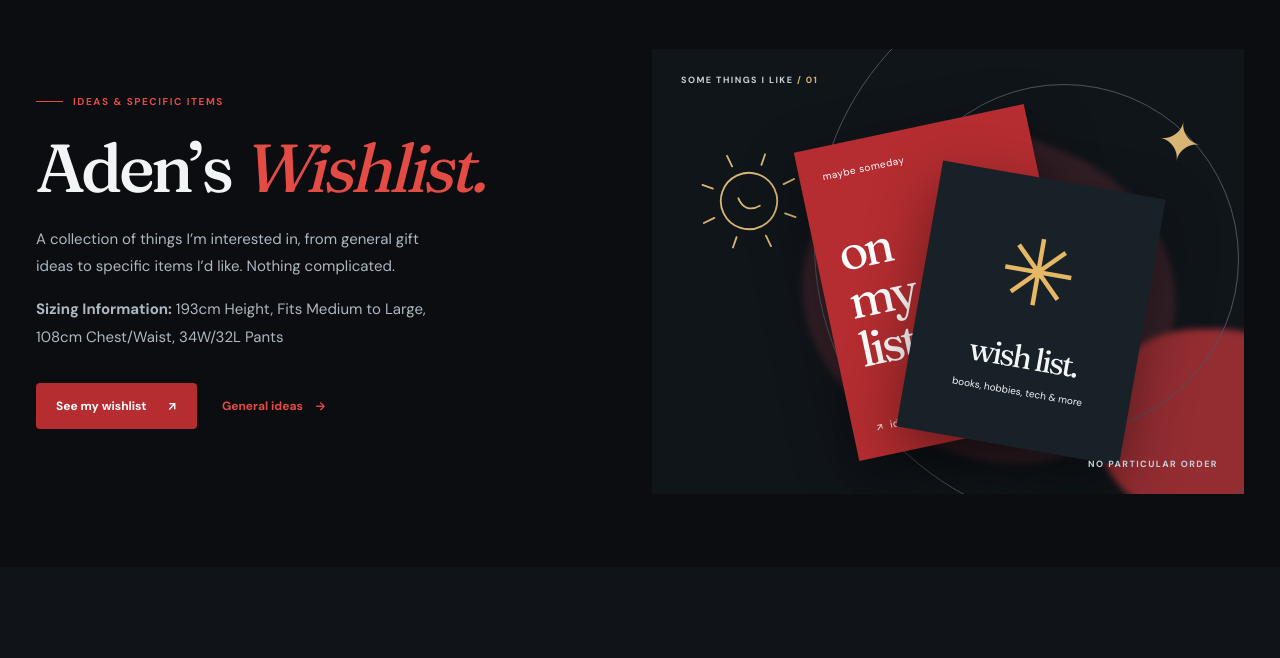
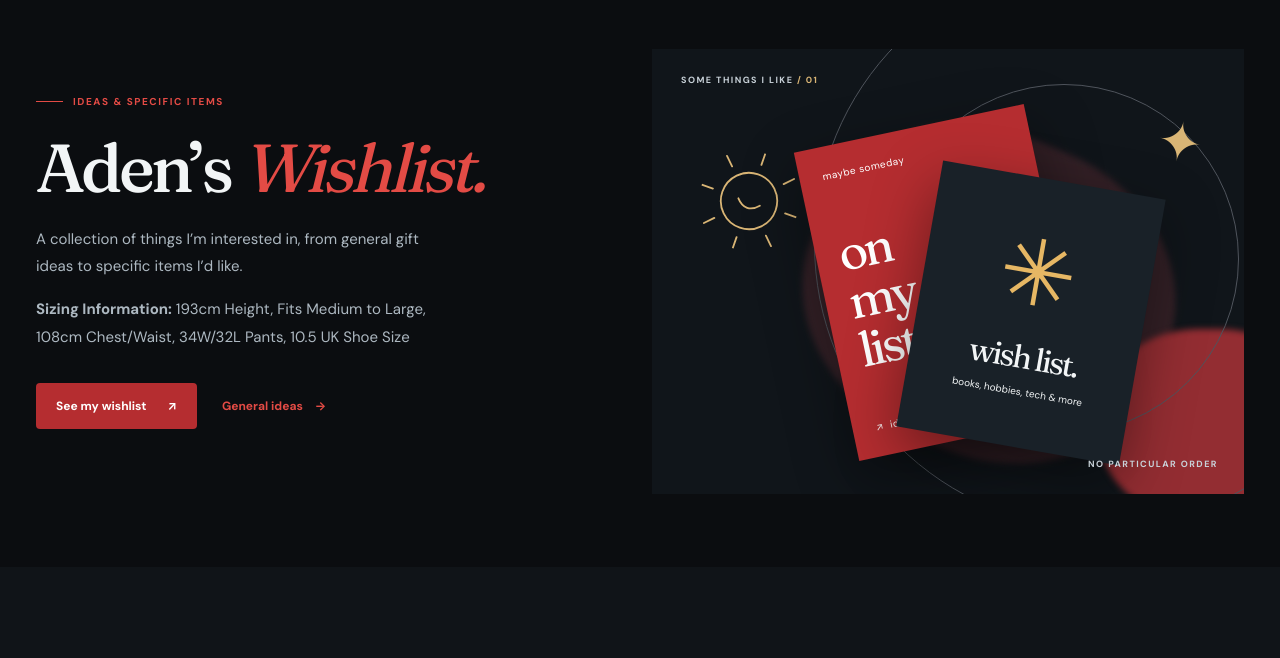
Before and after one commit to AdenJowsey/Wishlist, a plain HTML site: page index.html in a window 1280 px wide. Shown: the part 82-740 px from the top of the page. Drawn offline with Linux system fonts and the light colour scheme.

Commit message:
Adding shoe size & updating positions

```diff
--- a/index.html
+++ b/index.html
@@ -30,8 +30,8 @@
       <div class="hero-copy">
         <div class="eyebrow"><span class="eyebrow-line"></span> IDEAS & SPECIFIC ITEMS</div>
         <h1 id="hero-title">Aden’s <em>Wishlist.</em></h1>
-        <p>A collection of things I’m interested in, from general gift ideas to specific items I’d like. Nothing complicated.</p>
-        <p><strong>Sizing Information:</strong> 193cm Height, Fits Medium to Large, 108cm Chest/Waist, 34W/32L Pants</p>
+        <p>A collection of things I’m interested in, from general gift ideas to specific items I’d like.</p>
+        <p><strong>Sizing Information:</strong> 193cm Height, Fits Medium to Large, 108cm Chest/Waist, 34W/32L Pants, 10.5 UK Shoe Size</p>
         <div class="hero-actions">
           <a class="button button-solid" href="#wishlist">See my wishlist <span aria-hidden="true">↗</span></a>
           <a class="button button-text" href="#inspiration">General ideas <span aria-hidden="true">→</span></a>
@@ -94,6 +94,8 @@
           <label class="sort-wrap"><span class="sort-label">SORT BY</span><select id="sort-select" aria-label="Sort wishlist"><option value="priority">Most wanted</option><option value="price-low">Price: low to high</option><option value="price-high">Price: high to low</option><option value="name">Name: A to Z</option></select></label>
         </div>
       </div>
+      <div class="priority-legend" aria-label="Star rating meanings"><span>STAR GUIDE</span><span><b>★</b> Nice to have</span><span><b>★★</b> Would love</span><span><b>★★★</b> Top of the list</span></div>
+
       <div class="results-bar">
         <div class="results-actions">
           <button class="clear-filters" id="clear-filters" type="button" hidden>Clear filters <span aria-hidden="true">×</span></button>
@@ -117,7 +119,6 @@
         <p>Try changing the search or loosening the filters.</p>
         <button type="button" class="button button-solid" id="empty-reset">Reset filters <span aria-hidden="true">↗</span></button>
       </div>
-      <div class="priority-legend" aria-label="Star rating meanings"><span>THE STAR GUIDE</span><span><b>★</b> Nice to have</span><span><b>★★</b> Would love</span><span><b>★★★</b> Top of the list</span></div>
     </section>
 
 
```
